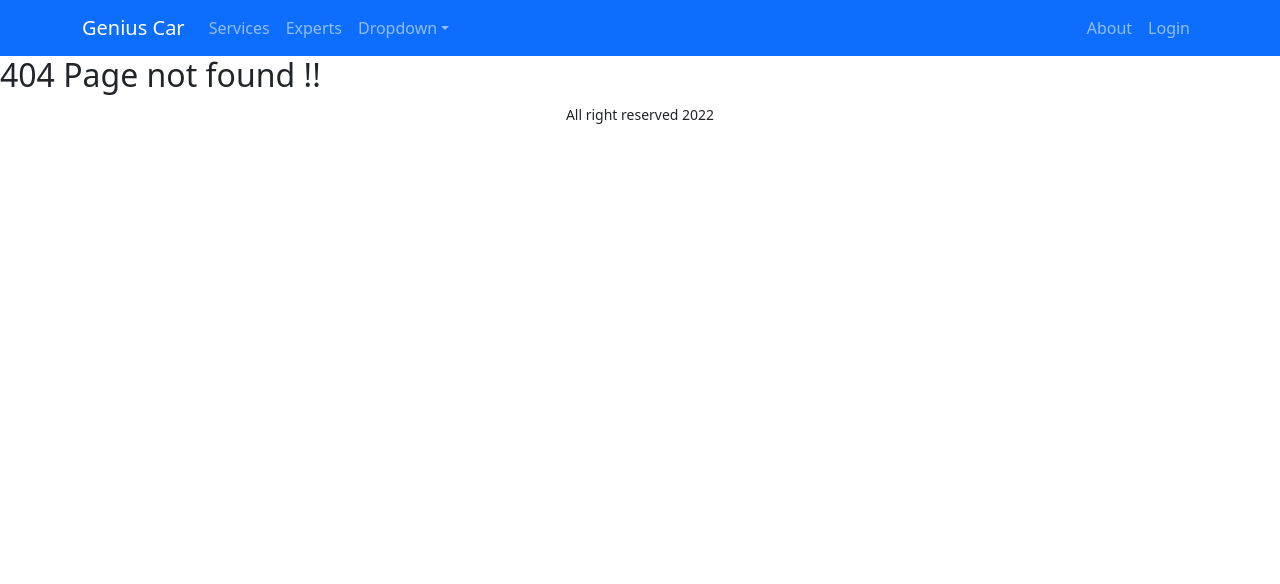
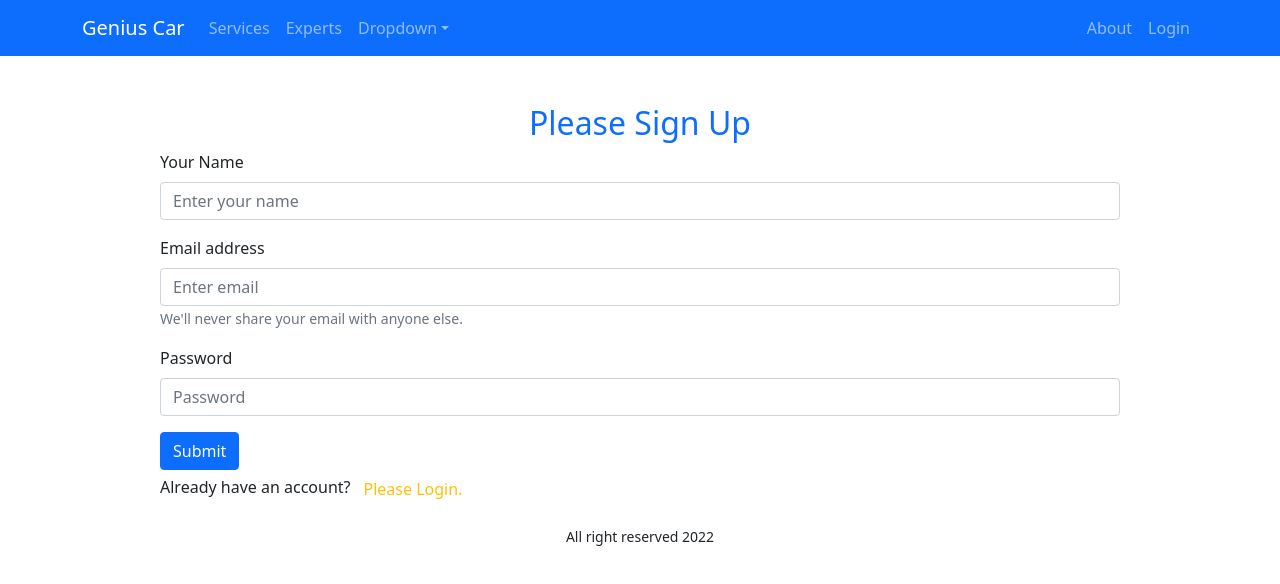
Before and after one commit to SalehAhmed19/genius-car, a React (Create React App) app: page /signup in a window 1280 px wide. Before the commit this address had no page. Shown: the top 584 px of the page. Built offline with nearby package versions, Linux system fonts and the light colour scheme.

Commit message:
login and signup component added

```diff
--- a/src/App.js
+++ b/src/App.js
@@ -2,6 +2,8 @@ import { Route, Routes } from "react-router-dom";
 import "./App.css";
 import About from "./Pages/About/About";
 import Home from "./Pages/Home/Home/Home";
+import Login from "./Pages/Login/Login/Login";
+import SignUp from "./Pages/Login/SignUp/SignUp";
 import ServiceDetail from "./Pages/ServiceDetail/ServiceDetail";
 import Footer from "./Shared/Footer/Footer";
 import Header from "./Shared/Header/Header";
@@ -16,6 +18,8 @@ function App() {
         <Route path="/home" element={<Home />} />
         <Route path="/service/:serviceId" element={<ServiceDetail />}></Route>
         <Route path="/about" element={<About />} />
+        <Route path="/login" element={<Login />} />
+        <Route path="/signup" element={<SignUp />} />
         <Route path="*" element={<NotFound />}></Route>
       </Routes>
       <Footer />
--- /dev/null
+++ b/src/Pages/Login/Login/Login.jsx
@@ -0,0 +1,58 @@
+import React, { useRef } from "react";
+import { Button, Form } from "react-bootstrap";
+import { useNavigate } from "react-router-dom";
+
+const Login = () => {
+  const emailRef = useRef("");
+  const passwordRef = useRef("");
+  const navigate = useNavigate();
+  const handleSubmit = (e) => {
+    e.preventDefault();
+    const email = emailRef.current.value;
+    const password = passwordRef.current.value;
+    console.log(email, password);
+  };
+  const navigateToSignUp = (e) => {
+    navigate("/signup");
+  };
+  return (
+    <div className="w-75 mx-auto mt-5">
+      <h2 className="text-primary text-center">Please Login</h2>
+      <Form onSubmit={handleSubmit}>
+        <Form.Group className="mb-3" controlId="formBasicEmail">
+          <Form.Label>Email address</Form.Label>
+          <Form.Control
+            ref={emailRef}
+            type="email"
+            placeholder="Enter email"
+            required
+          />
+          <Form.Text className="text-muted">
+            We'll never share your email with anyone else.
+          </Form.Text>
+        </Form.Group>
+
+        <Form.Group className="mb-3" controlId="formBasicPassword">
+          <Form.Label>Password</Form.Label>
+          <Form.Control
+            ref={passwordRef}
+            type="password"
+            placeholder="Password"
+            required
+          />
+        </Form.Group>
+        <Button variant="primary" type="submit">
+          Submit
+        </Button>
+      </Form>
+      <p>
+        New to Genius Car?
+        <span className="text-warning btn" onClick={navigateToSignUp}>
+          Please Register.
+        </span>
+      </p>
+    </div>
+  );
+};
+
+export default Login;
--- /dev/null
+++ b/src/Pages/Login/SignUp/SignUp.jsx
@@ -0,0 +1,68 @@
+import React, { useRef } from "react";
+import { Button, Form } from "react-bootstrap";
+import { useNavigate } from "react-router-dom";
+
+const SignUp = () => {
+  const nameRef = useRef("");
+  const emailRef = useRef("");
+  const passwordRef = useRef("");
+  const navigate = useNavigate();
+  const handleSubmit = (e) => {
+    e.preventDefault();
+    const name = nameRef.current.value;
+    const email = emailRef.current.value;
+    const password = passwordRef.current.value;
+    console.log(name, email, password);
+  };
+  const navigateToSignUp = (e) => {
+    navigate("/login");
+  };
+  return (
+    <div className="w-75 mx-auto mt-5">
+      <h2 className="text-primary text-center">Please Sign Up</h2>
+      <Form onSubmit={handleSubmit}>
+        <Form.Group className="mb-3" controlId="formBasicPassword">
+          <Form.Label>Your Name</Form.Label>
+          <Form.Control
+            ref={nameRef}
+            type="text"
+            placeholder="Enter your name"
+            required
+          />
+        </Form.Group>
+        <Form.Group className="mb-3" controlId="formBasicEmail">
+          <Form.Label>Email address</Form.Label>
+          <Form.Control
+            ref={emailRef}
+            type="email"
+            placeholder="Enter email"
+            required
+          />
+          <Form.Text className="text-muted">
+            We'll never share your email with anyone else.
+          </Form.Text>
+        </Form.Group>
+        <Form.Group className="mb-3" controlId="formBasicPassword">
+          <Form.Label>Password</Form.Label>
+          <Form.Control
+            ref={passwordRef}
+            type="password"
+            placeholder="Password"
+            required
+          />
+        </Form.Group>
+        <Button variant="primary" type="submit">
+          Submit
+        </Button>
+      </Form>
+      <p>
+        Already have an account?
+        <span className="text-warning btn" onClick={navigateToSignUp}>
+          Please Login.
+        </span>
+      </p>
+    </div>
+  );
+};
+
+export default SignUp;
--- a/src/Shared/Header/Header.jsx
+++ b/src/Shared/Header/Header.jsx
@@ -40,7 +40,7 @@ const Header = () => {
               <Nav.Link as={Link} to="/about">
                 About
               </Nav.Link>
-              <Nav.Link as={Link} to="#memes">
+              <Nav.Link as={Link} to="/login">
                 Login
               </Nav.Link>
             </Nav>
```
